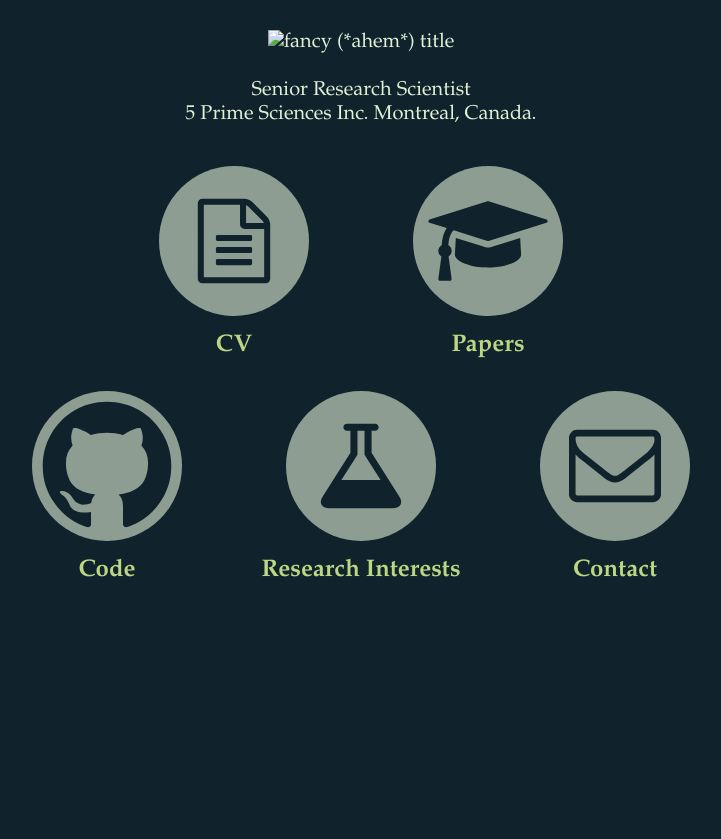
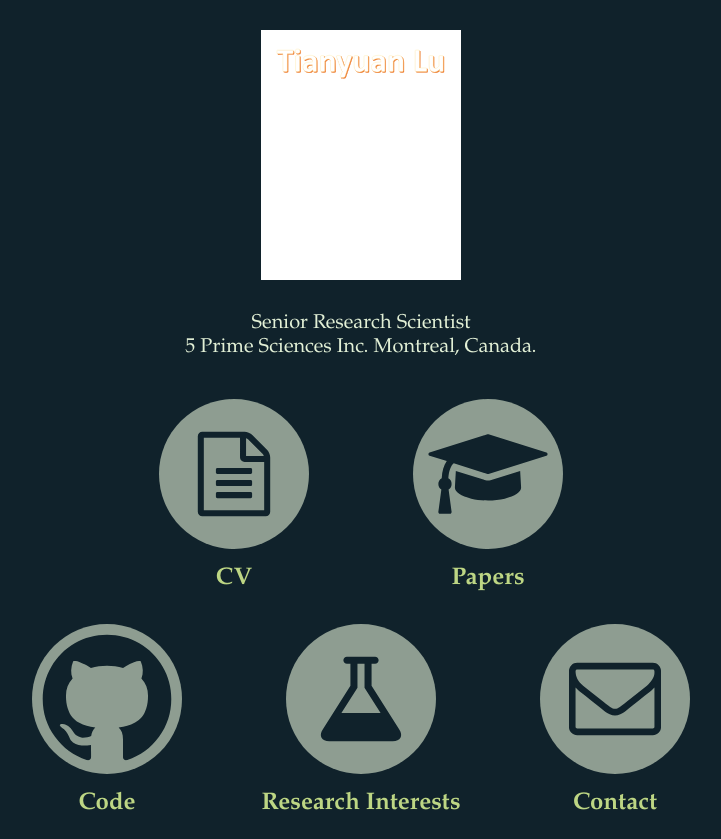
Before and after one commit to tianyuan-lu/tianyuan-lu.github.io, a plain HTML site: page index.html in a window 1280 px wide. Shown: the whole page, without its empty margins (279-1000 px from the left). Before the commit the page ends 800 px from the top, so only its background shows below. Drawn offline with Linux system fonts and the light colour scheme.

Commit message:
Updated CV

```diff
--- a/index.html
+++ b/index.html
@@ -11,7 +11,7 @@
   <body>
     <div id="wrap">
       <div id="title">
-        <img height="250" width="600" src="img/title.pdf" alt="fancy (*ahem*) title"/><br /><br />
+        <img height="250" width="600" src="img/title.svg" alt="fancy (*ahem*) title"/><br /><br />
         Senior Research Scientist<br />5 Prime Sciences Inc. Montreal, Canada.
       </div>
       <div id="content">
```
Also changed, not shown: img/title.svg (added), 1 other file.
